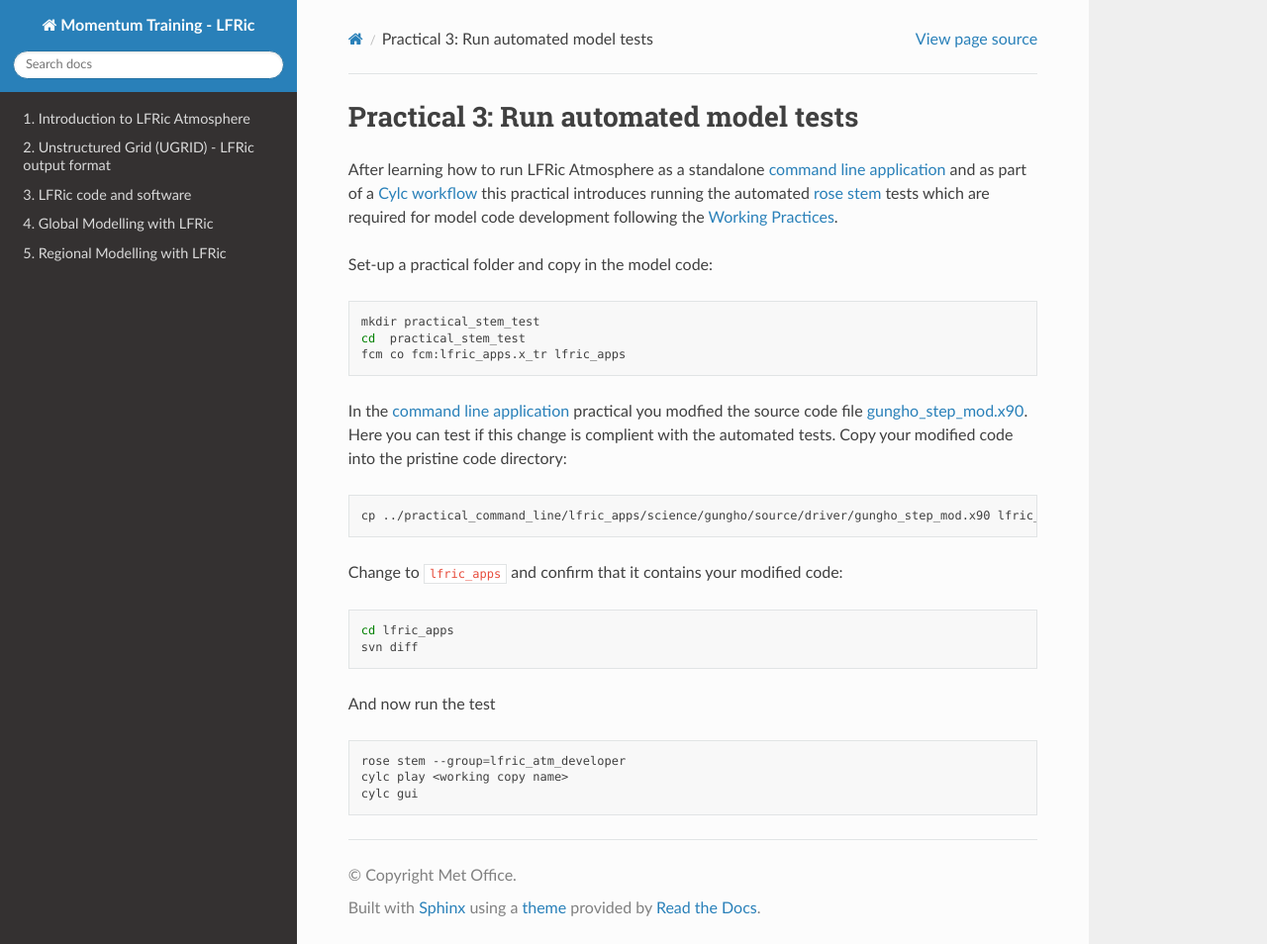
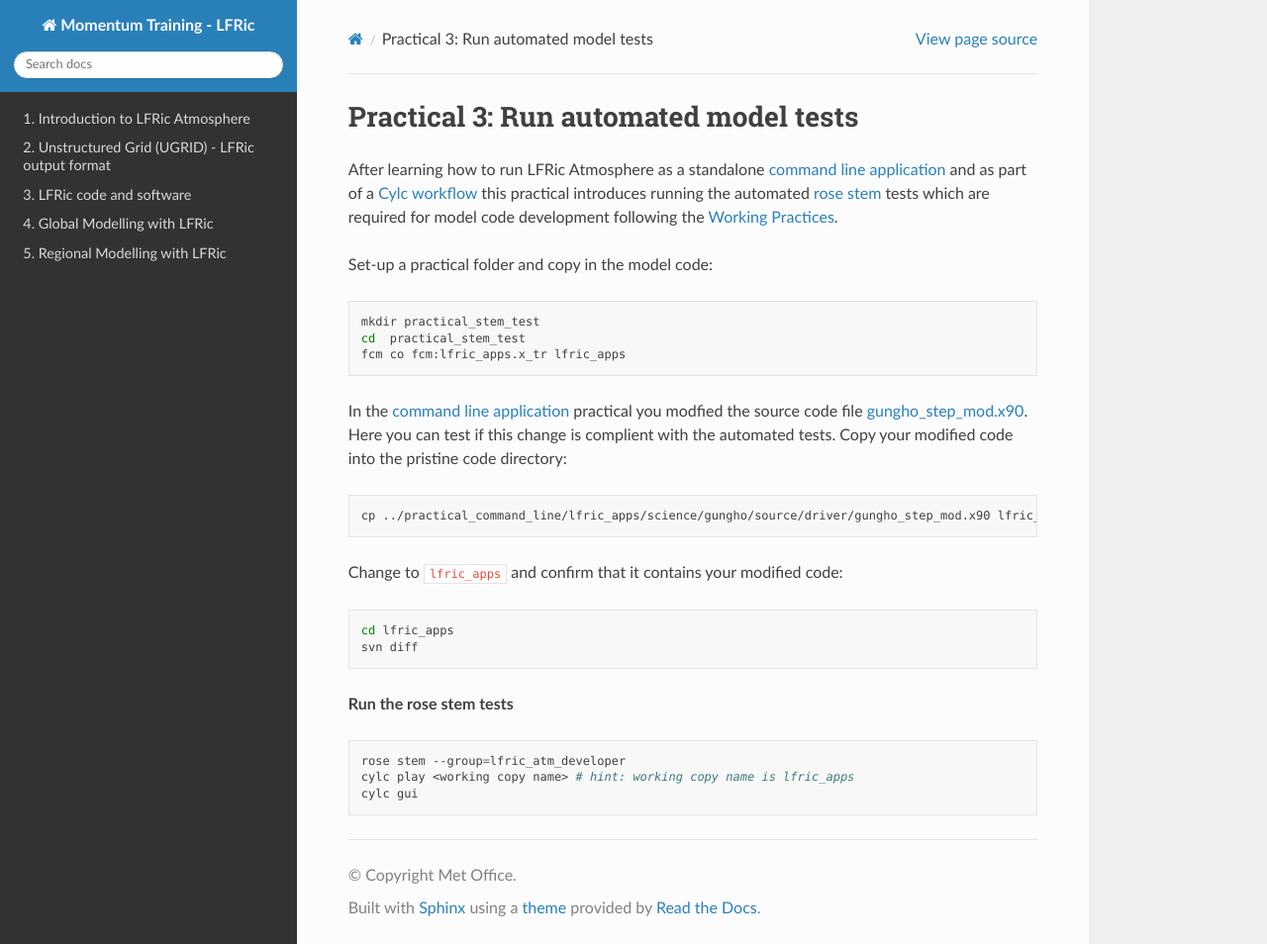
Before and after one commit to MetOffice/LFRic-Atmosphere-Training, a Sphinx documentation site: the page built from source/lfric_infrastructure/practical_stem_test.rst, in a window 1280 px wide and 954 px high. Shown: the whole window at 99% size. Built offline with Sphinx 7.4.7 and the Read the Docs theme 3.1.0, drawn with Linux system fonts in a browser that asks for light colours.

Commit message:
Add hint to rose stem tutorial

```diff
--- a/source/lfric_infrastructure/practical_stem_test.rst
+++ b/source/lfric_infrastructure/practical_stem_test.rst
@@ -24,10 +24,10 @@ Change to ``lfric_apps`` and confirm that it contains your modified code:
    cd lfric_apps
    svn diff
 
-And now run the test
+**Run the rose stem tests**
 
 .. code-block:: bash
 
    rose stem --group=lfric_atm_developer
-   cylc play <working copy name>
+   cylc play <working copy name> # hint: working copy name is lfric_apps
    cylc gui
```
